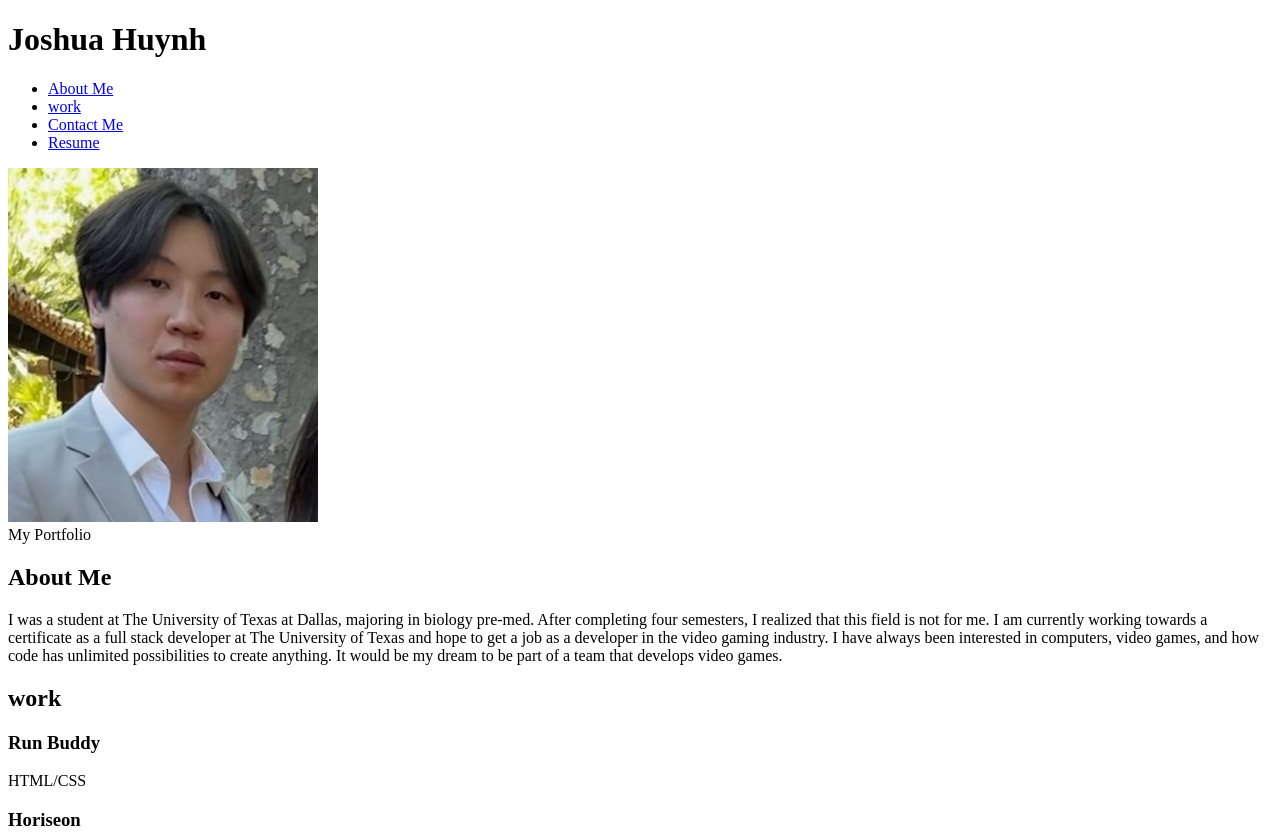
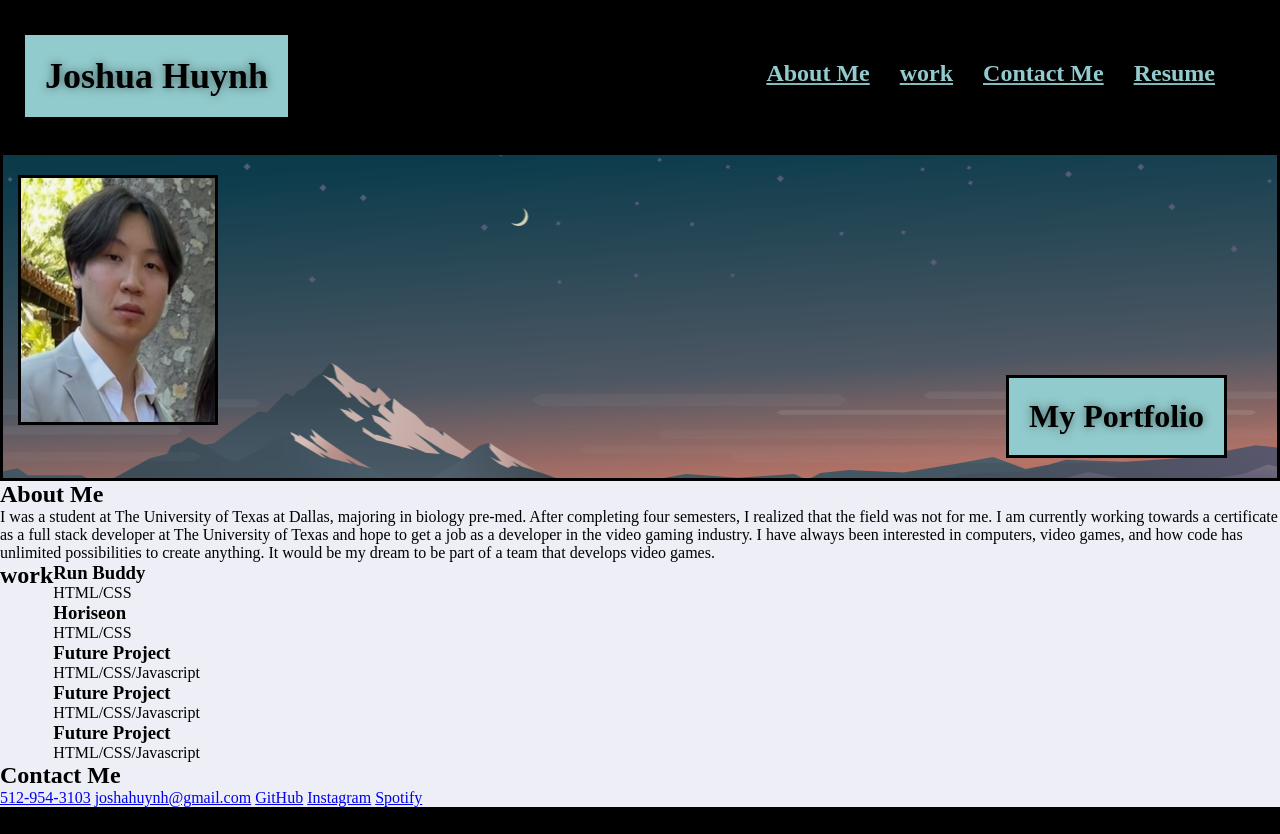
Before and after one commit to joshahuynh/portfolio, a plain HTML site: page index.html in a window 1280 px wide. Shown: the top 834 px of the page. Drawn offline with Linux system fonts and the light colour scheme.

Commit message:
header/navigation/hero/footer styles

```diff
--- a/assets/css/style.css
+++ b/assets/css/style.css
@@ -0,0 +1,136 @@
+:root {
+    --primary-color: rgb(0,0,0);
+    --secondary-color: rgb(237,238,246);
+    --tertiary-color: rgb(67,88,117);
+    --quaternary-color: rgb(146,203,205);
+}
+
+* {
+    margin: 0;
+    padding: 0;
+    box-sizing: border-box;
+}
+
+body {
+    background-color: var(--secondary-color);
+    font-family: 'Times New Roman', Times, serif;
+}
+
+/* header */
+header {
+    color: var(--primary-color);
+    background-color: var(--primary-color);
+    display: flex;
+    justify-content: space-between;
+    flex-wrap: wrap;
+    top: 0;
+}
+
+header h1 {
+    font-weight: bold;
+    font-size: 36px;
+    margin: 35px 25px 35px 25px;
+    color: var(--primary-color);
+    background-color: var(--quaternary-color);
+    text-shadow: 0 0 10px rgba(0, 0, 0, 0.5);
+    padding: 20px 20px;
+}
+
+header a {
+    color: var(--secondary-color);
+    text-decoration: none;
+
+}
+/* header end*/
+
+/* navigation */
+header nav {
+    margin: 10px 0;
+    padding: 50px;
+}
+
+header nav ul {
+    display: flex;
+    flex-wrap: wrap;
+    justify-content: space-between;
+    align-items: center;
+    list-style: none;
+}
+
+header nav ul li a {
+    padding: 10px 15px;
+    font-weight: bold;
+    font-size: 24px;
+    text-shadow: 0 0 10px rgba(0, 0, 0, 0.75);
+    color: var(--quaternary-color);
+    text-decoration: underline var(--quaternary-color);
+}
+
+  header nav ul li a:hover {
+    background: var(--primary-color);
+    color: var(--quaternary-color);
+    border-radius: 15px;
+    text-shadow: none;
+}
+/* navigation end */
+
+/* footer */
+footer {
+    background-color: var(--primary-color);
+    padding: 30px 15px;
+    display: flex;
+    justify-content: space-between;
+    flex-wrap: wrap;
+    width: 100%;
+    justify-content: center;
+}
+
+footer h2 {
+    color: var(--quaternary-color);
+    font-size: 28px;
+    margin: 0;
+}
+/* footer end */
+
+/* hero */
+.hero{
+    display: flex;
+    background-image: url('../images/SvWWN.png');
+    background-size: auto;
+    display: flex;
+    justify-content:space-between;
+    flex-wrap: wrap;
+    align-items: flex-start;
+    background-position: center;
+    border-style: solid;
+}
+
+.hero img {
+    width: 200px;
+    height: 250px;
+    position: relative;
+    margin: 20px 15px 20px 15px;
+    border-style: solid;
+}
+
+.subtitle {
+    text-align: right;
+    background: var(--quaternary-color);
+    color: var(--primary-color);
+    font-size: 32px;
+    position: relative;
+    margin: 220px 50px 20px 50px;
+    font-weight: bold;
+    padding: 20px 20px;
+    text-shadow: 0 0 10px rgba(0, 0, 0, 0.5);
+    border-style: solid;
+}
+/* hero end */
+
+/* work */
+.work {
+    display: flex;
+    flex: wrap;
+    width: 100%;
+
+}
--- a/index.html
+++ b/index.html
@@ -45,7 +45,7 @@
             </h2>
             <p>
                 I was a student at The University of Texas at Dallas, majoring in biology pre-med. After completing four semesters,
-                I realized that this field is not for me. I am currently working towards a certificate as a full stack developer at The University
+                I realized that the field was not for me. I am currently working towards a certificate as a full stack developer at The University
                 of Texas and hope to get a job as a developer in the video gaming industry.
                 I have always been interested in computers, video games, and how code has unlimited possibilities to create anything. It would be my dream to
                 be part of a team that develops video games.
```
Also changed, not shown: assets/images/SvWWN.png (added), assets/images/gray-painted-background_53876-94041.jpg (added), assets/images/nphrgz8yfnjylrwfr0yl.jpg (added).
